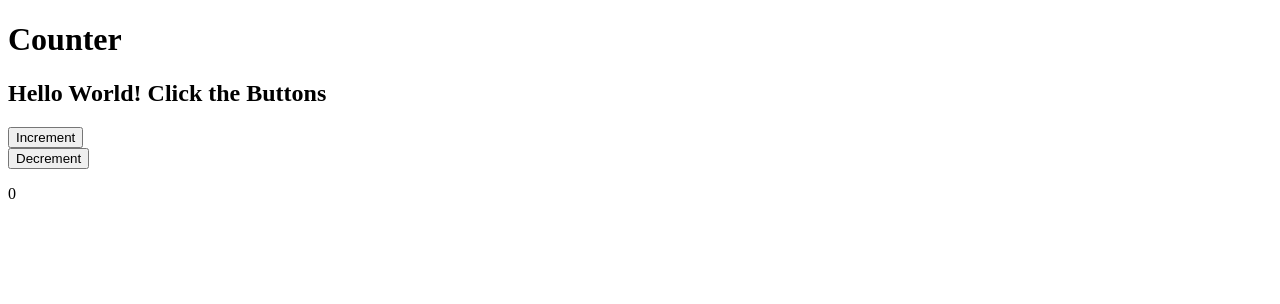
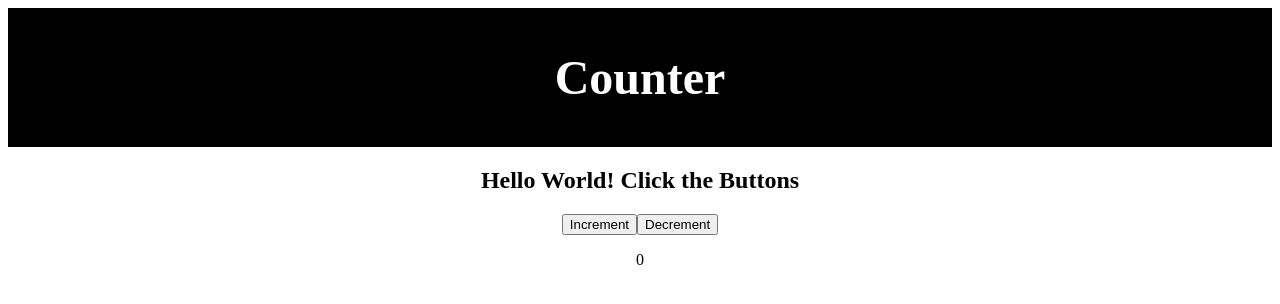
Before and after one commit to locb65/Learning_VueJS, a Vue app in the folder vue-learning-project/: page / in a window 1280 px wide. Shown: the top 304 px of the page. Built offline with nearby package versions, Linux system fonts and the light colour scheme.

Commit message:
added some class to the compoents and added css to the classes

```diff
--- a/vue-learning-project/src/App.vue
+++ b/vue-learning-project/src/App.vue
@@ -35,8 +35,9 @@ export default {
 <!-- template that renders HelloWorld Component to the DOM -->
 <template>
   <div>
-    <Header/>
-    <HelloWorld/>
+    <!-- class = 'some name' is analogous to className = 'some name' -->
+    <Header class="counter-header"/>
+    <HelloWorld class="intro"/>
     <!-- called button method on button -->
     <!-- @click functions similiarly to onClick -->
     <!-- :count="count" is passing the prop from the data function to the child component of Button -->
@@ -45,8 +46,10 @@ export default {
     <!-- Added another button to decrement count -->
     <!-- the Text Increment and Decrement is rendered to UI due to <slot> tag in child component.
       Without the slot tag, What is hardcoded in the child component will be rendered instead for both buttons -->
-    <Button @click="increment" :count="count">Increment</Button>
-    <Button @click="decrement" :count="count">Decrement</Button>
-    <p>{{ count }}</p>
+    <div class="button">
+      <Button @click="increment" :count="count">Increment</Button>
+      <Button @click="decrement" :count="count">Decrement</Button>
+    </div>
+    <p class="count-tracker">{{ count }}</p>
   </div>
 </template>
--- /dev/null
+++ b/vue-learning-project/src/assets/app.css
@@ -0,0 +1,14 @@
+.counter-header,
+.button,
+.count-tracker,
+.intro {
+    display: flex;
+    justify-content: center;
+}
+
+.counter-header {
+    background-color: #000000;
+    color: #fff;
+    padding: 10px;
+    font-size: 24px;
+}
--- a/vue-learning-project/src/assets/main.css
+++ /dev/null
@@ -1,35 +0,0 @@
-@import './base.css';
-
-#app {
-  max-width: 1280px;
-  margin: 0 auto;
-  padding: 2rem;
-
-  font-weight: normal;
-}
-
-a,
-.green {
-  text-decoration: none;
-  color: hsla(160, 100%, 37%, 1);
-  transition: 0.4s;
-}
-
-@media (hover: hover) {
-  a:hover {
-    background-color: hsla(160, 100%, 37%, 0.2);
-  }
-}
-
-@media (min-width: 1024px) {
-  body {
-    display: flex;
-    place-items: center;
-  }
-
-  #app {
-    display: grid;
-    grid-template-columns: 1fr 1fr;
-    padding: 0 2rem;
-  }
-}
--- a/vue-learning-project/src/main.js
+++ b/vue-learning-project/src/main.js
@@ -1,5 +1,7 @@
 import { createApp } from 'vue'
 import App from './App.vue'
 
+// importing css to main page that is being rendered
+import './assets/app.css'
 
 createApp(App).mount('#app')
```
